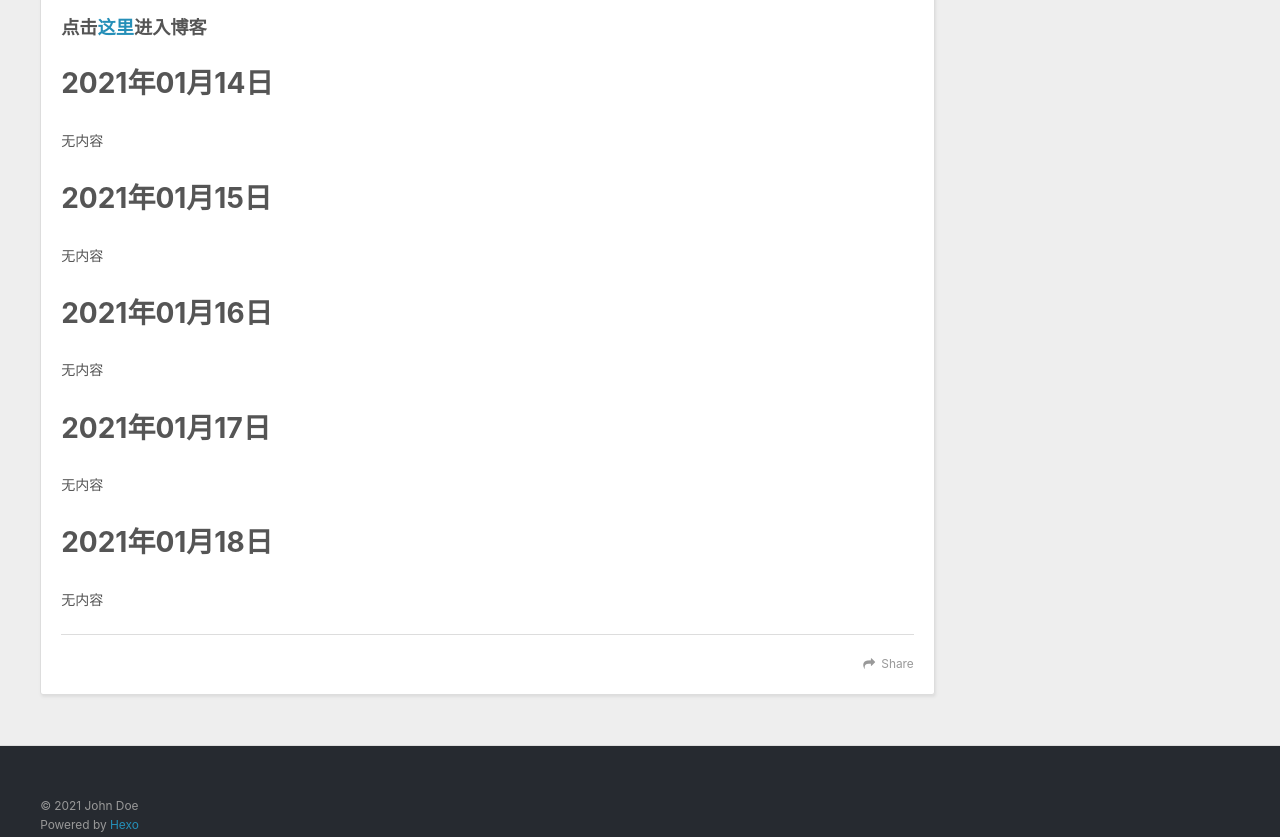
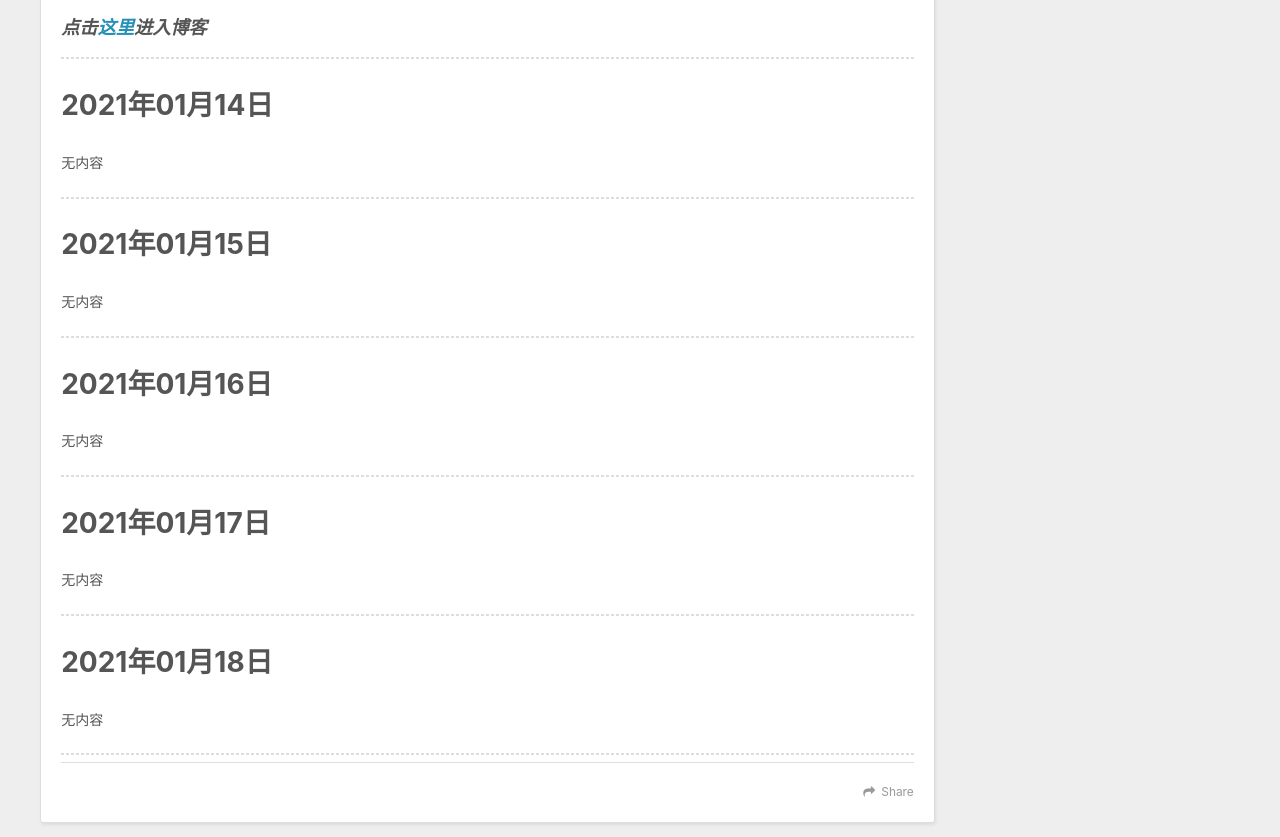
Before and after one commit to youfindmeagain/youfindmeagain.github.io, a plain HTML site: page 2021/01/12/我的第一篇博客-1/index.html in a window 1280 px wide. Shown: the part 586-1423 px from the top of the page. Drawn offline with nearby package versions, Linux system fonts and the light colour scheme.

Commit message:
Site updated: 2021-01-12 21:39:14

```diff
--- a/2021/01/12/我的第一篇博客-1/index.html
+++ b/2021/01/12/我的第一篇博客-1/index.html
@@ -15,7 +15,7 @@
 <meta property="og:description" content="见证从小白到大神的第一周">
 <meta property="og:locale" content="en_US">
 <meta property="article:published_time" content="2021-01-12T07:04:00.000Z">
-<meta property="article:modified_time" content="2021-01-12T13:23:34.599Z">
+<meta property="article:modified_time" content="2021-01-12T13:37:31.130Z">
 <meta property="article:author" content="John Doe">
 <meta name="twitter:card" content="summary">
 
@@ -90,11 +90,17 @@
 
         <p>见证从小白到大神的第一周</p>
 <a id="more"></a>
-<h1 id="2021年01月12日"><a href="#2021年01月12日" class="headerlink" title="2021年01月12日"></a>2021年01月12日</h1><h2 id="lt-搭建我的博客-gt"><a href="#lt-搭建我的博客-gt" class="headerlink" title="&lt;搭建我的博客&gt;"></a><h5>&lt;搭建我的博客&gt;</h5></h2><h3 id="点击这里进入博客"><a href="#点击这里进入博客" class="headerlink" title="点击这里进入博客"></a>点击<a target="_blank" rel="noopener" href="https://youfindmeagain.github.io/">这里</a>进入博客</h3><h1 id="2021年01月14日"><a href="#2021年01月14日" class="headerlink" title="2021年01月14日"></a>2021年01月14日</h1><p>无内容</p>
+<h1 id="2021年01月12日"><a href="#2021年01月12日" class="headerlink" title="2021年01月12日"></a>2021年01月12日</h1><h2 id="lt-搭建我的博客-gt"><a href="#lt-搭建我的博客-gt" class="headerlink" title="&lt;搭建我的博客&gt;"></a><h5>&lt;搭建我的博客&gt;</h5></h2><h3 id="点击这里进入博客"><a href="#点击这里进入博客" class="headerlink" title="点击这里进入博客"></a><em>点击<a target="_blank" rel="noopener" href="https://youfindmeagain.github.io/">这里</a>进入博客</em></h3><hr>
+<h1 id="2021年01月14日"><a href="#2021年01月14日" class="headerlink" title="2021年01月14日"></a>2021年01月14日</h1><p>无内容</p>
+<hr>
 <h1 id="2021年01月15日"><a href="#2021年01月15日" class="headerlink" title="2021年01月15日"></a>2021年01月15日</h1><p>无内容</p>
+<hr>
 <h1 id="2021年01月16日"><a href="#2021年01月16日" class="headerlink" title="2021年01月16日"></a>2021年01月16日</h1><p>无内容</p>
+<hr>
 <h1 id="2021年01月17日"><a href="#2021年01月17日" class="headerlink" title="2021年01月17日"></a>2021年01月17日</h1><p>无内容</p>
+<hr>
 <h1 id="2021年01月18日"><a href="#2021年01月18日" class="headerlink" title="2021年01月18日"></a>2021年01月18日</h1><p>无内容</p>
+<hr>
 
 
     </div>
```
